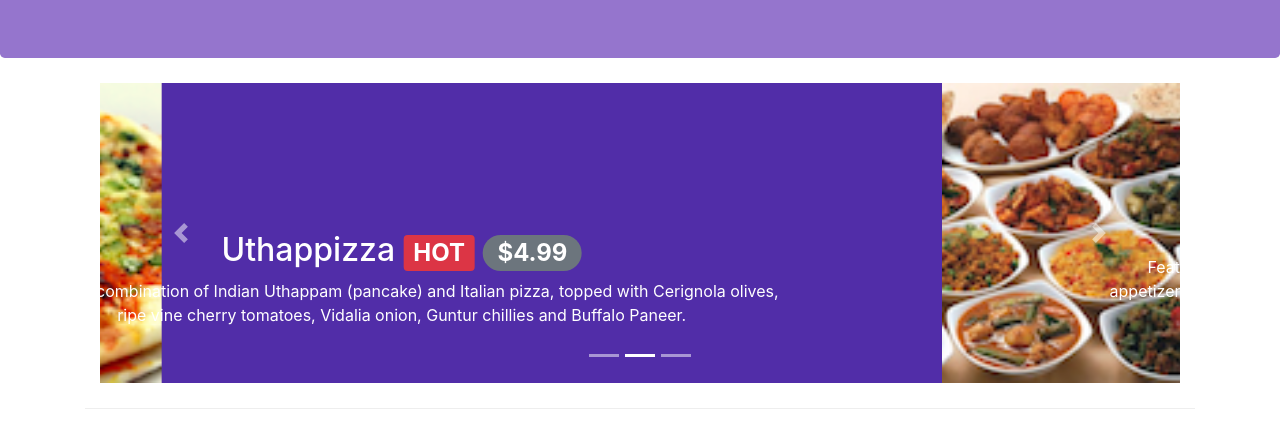
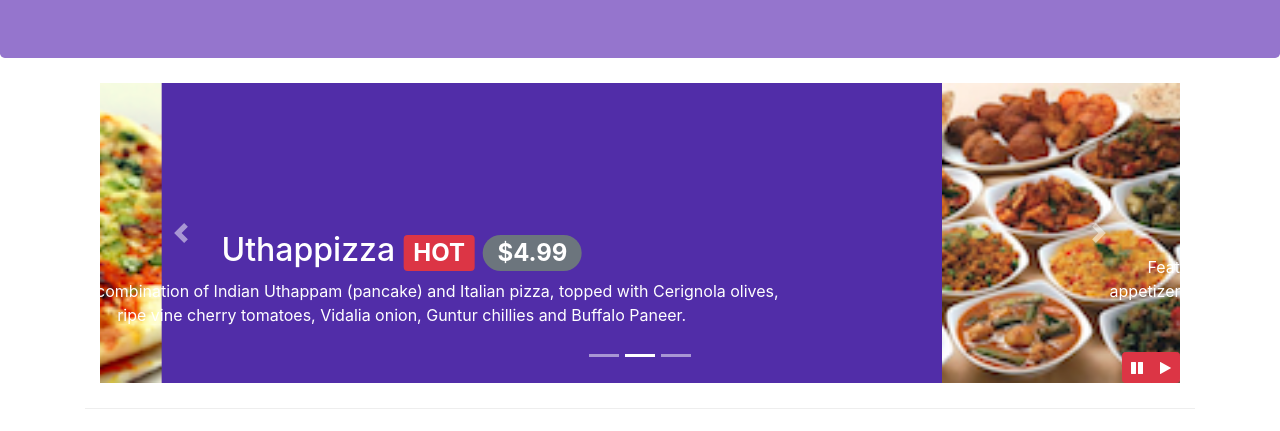
Before and after one commit to NaomiChoy03/conFusion, a website: page index.html in a window 1280 px wide. Shown: the part 276-707 px from the top of the page. Drawn offline with nearby package versions, Linux system fonts and the light colour scheme.

Commit message:
Bootstrap JQuery

```diff
--- a/css/styles.css
+++ b/css/styles.css
@@ -1,6 +1,13 @@
 body{
     padding:50px 0px 0px 0px;
     z-index:0;
+}
+
+#carouselButton {
+    right:0px;
+    position: absolute;
+    bottom: 0px;
+    z-index: 1;
 }
 
 .carousel {
--- a/index.html
+++ b/index.html
@@ -142,6 +142,14 @@
                             role="button" data-slide="next">
                             <span class="carousel-control-next-icon"></span>
                         </a>
+                        <div class="btn-group" id="carouselButton">
+                            <button class="btn btn-danger btn-sm" id="carouselpause">
+                                <span class="fa fa-pause"></span>
+                            </button>
+                            <button class="btn btn-danger btn-sm" id="carouselplay">
+                                <span class="fa fa-play"></span>
+                            </button>
+                        </div>
                     </div>
                 </div>
             </div>
@@ -296,6 +304,17 @@
     <script src="node_modules/jquery/dist/jquery.slim.min.js"></script>
     <script src="node_modules/popper.js/dist/umd/popper.min.js"></script>
     <script src="node_modules/bootstrap/dist/js/bootstrap.min.js"></script>
+    <script>
+        $(document).ready(function(){
+            $("#mycarousel").carousel( { interval: 2000 } );
+            $("#carousel-pause").click(function(){
+                $("#mycarousel").carousel('pause');
+            });
+            $("#carousel-play").click(function(){
+                $("#mycarousel").carousel('cycle');
+            });
+        });
+    </script>
 </body>
 
 </html>
```
